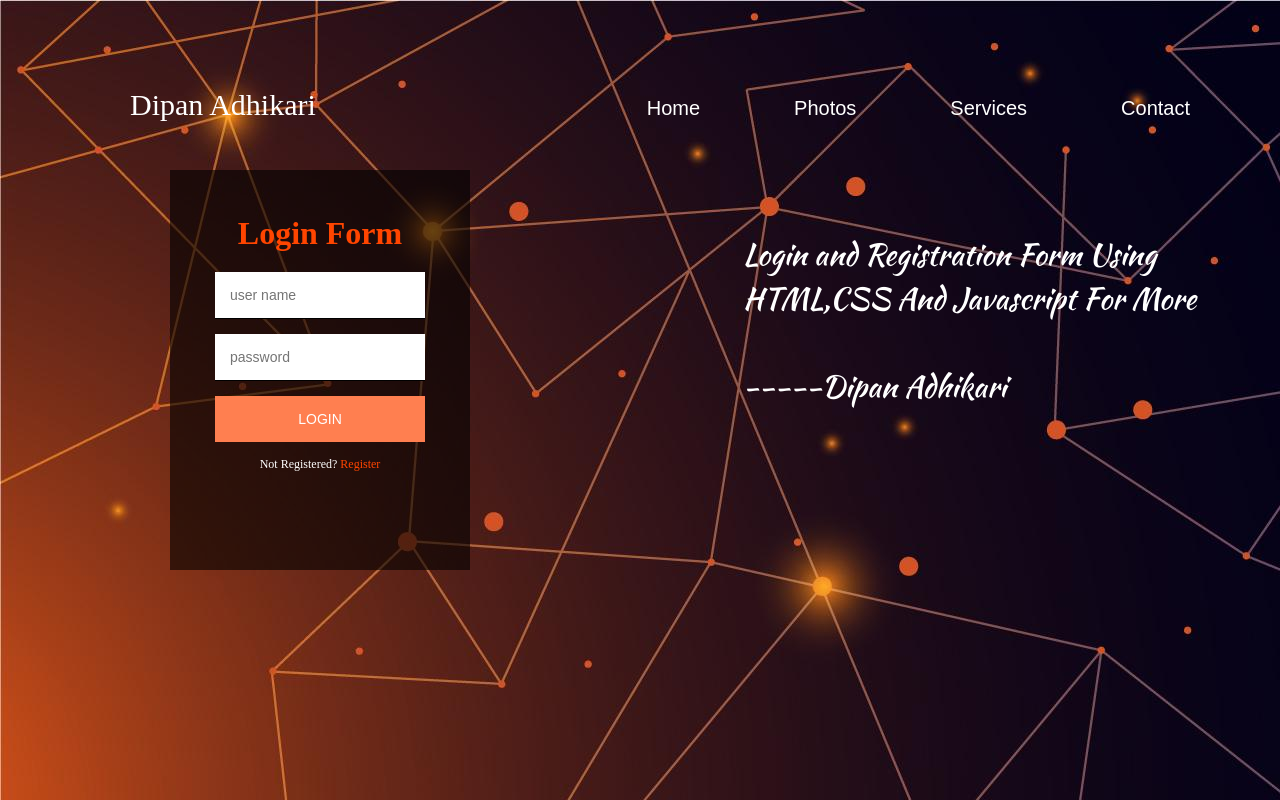
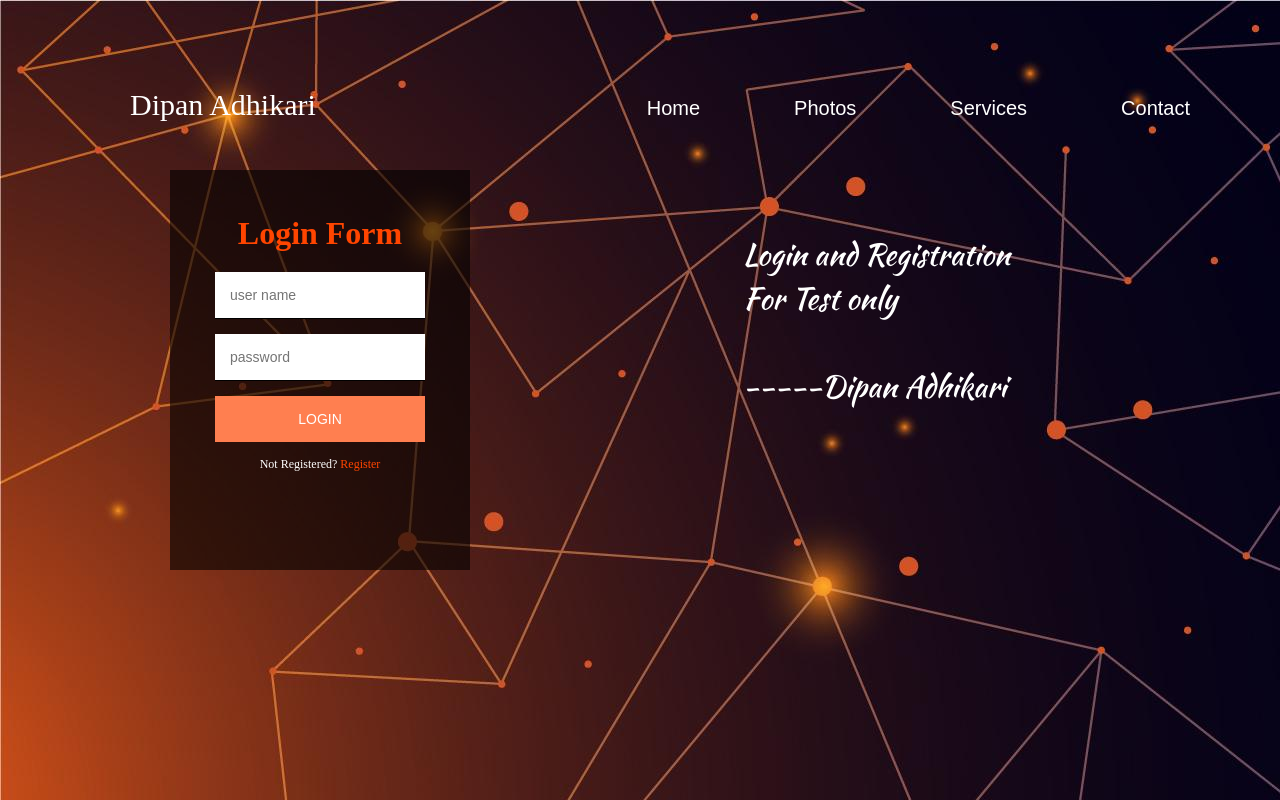
Before and after one commit to dipanxyz/dipanadhikari.com.np, a plain HTML site: page index.html in a window 1280 px wide. Shown: the top 800 px of the page. Drawn offline with nearby package versions, Linux system fonts and the light colour scheme.

Commit message:
Update index.html
Signed-off-by: Dipan Adhikari <110901003+dumbbies0078X@users.noreply.github.com>

```diff
--- a/index.html
+++ b/index.html
@@ -46,7 +46,7 @@
 	                </div>
                 </div>
                 <div class="col-1">
-                    <p class='defination'>Login and Registration Form Using<br> HTML,CSS And Javascript For More<br><br>-----Dipan Adhikari</p>
+                    <p class='defination'>Login and Registration <br> For Test only<br><br>-----Dipan Adhikari</p>
                 </div>
             </div>
         </div>
```
